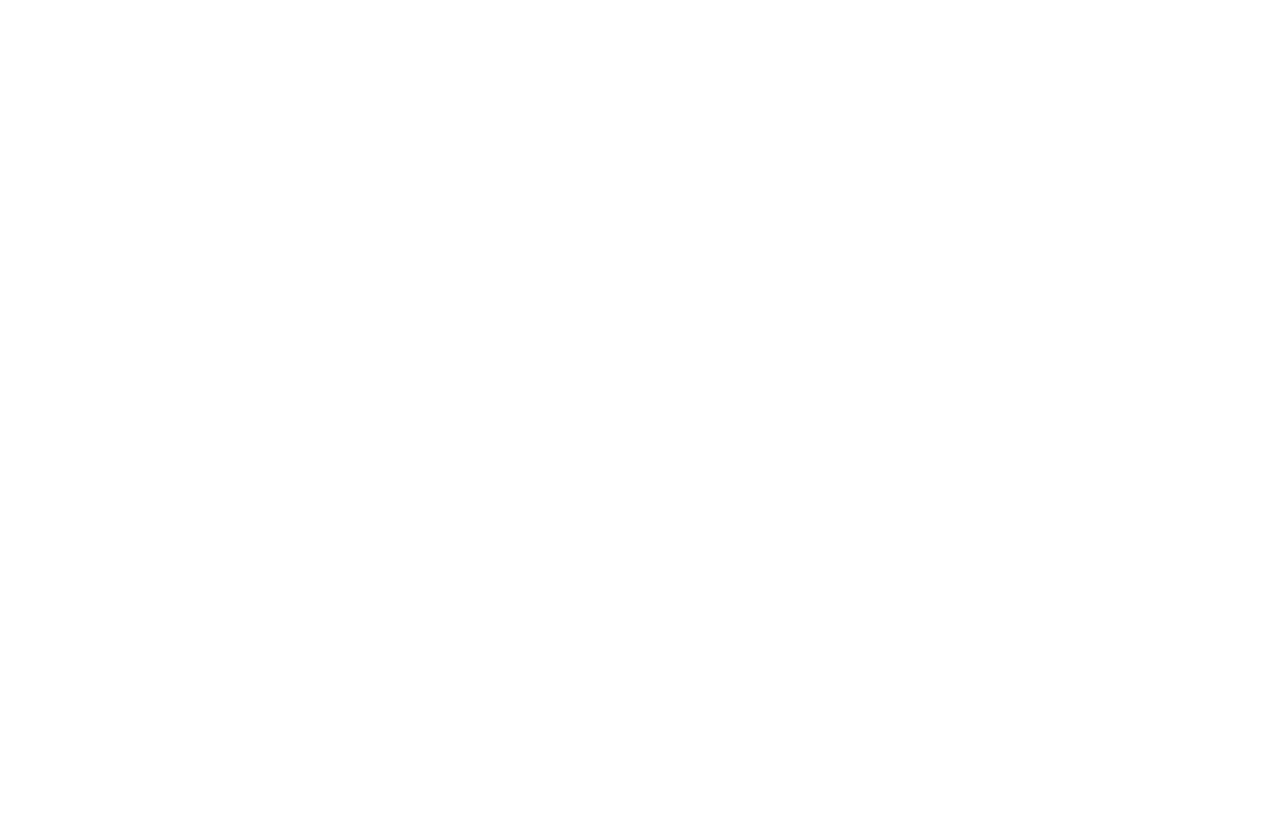
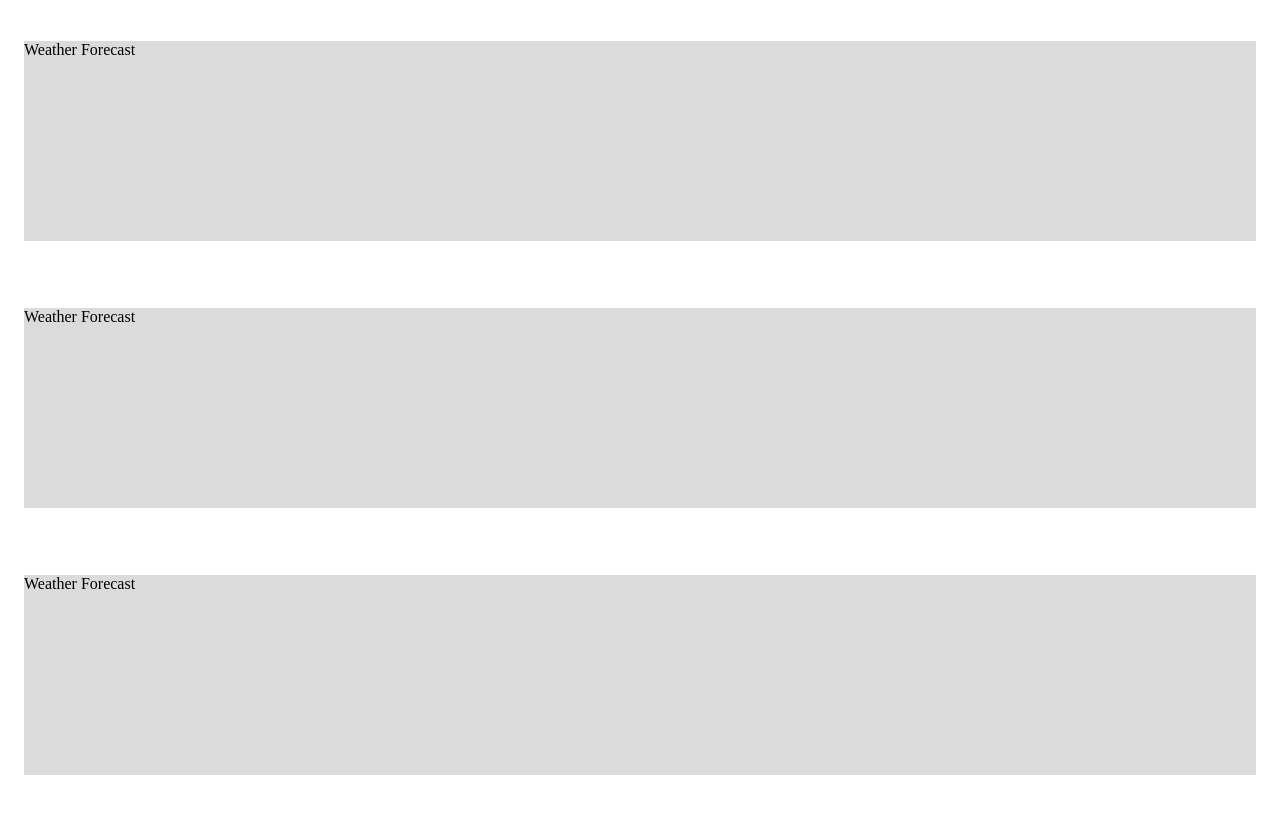
Before and after one commit to rivikid/weatherforecast-jh, a plain HTML site: page index.html in a window 1280 px wide. Drawn offline with Linux system fonts and the light colour scheme.

Commit message:
Initialize module (main component, css).

```diff
--- a/css/styles.css
+++ b/css/styles.css
@@ -0,0 +1,14 @@
+*,
+::after,
+::before {
+  box-sizing: border-box;
+}
+
+.block {
+  height: 100vh;
+  display: grid;
+  align-items: center;
+  justify-items: center;
+  padding: 1rem;
+  gap: 2rem;
+}
--- a/index.html
+++ b/index.html
@@ -8,6 +8,11 @@
     <link rel="stylesheet" type="text/css" href="css/styles.css" />
   </head>
   <body>
+    <div class="block">
+      <section id="weather-forecast-1" role="weather-forecast"></section>
+      <section id="weather-forecast-2" role="weather-forecast"></section>
+      <section id="weather-forecast-3" role="weather-forecast"></section>
+    </div>
     <script type="module" src="js/index.js"></script>
     <noscript>Sorry, your browser does not support JavaScript!</noscript>
   </body>
--- a/js/index.js
+++ b/js/index.js
@@ -0,0 +1,3 @@
+// initializing Weather Forecast module
+import { loadWeatherForecast } from "../modules/weatherForecast/main.js";
+loadWeatherForecast();
--- /dev/null
+++ b/modules/weatherForecast/components/css.js
@@ -0,0 +1,9 @@
+// inserting link of Weather Forecast module styles into HTML Head element
+export function insertCssToHtml() {
+  const head = document.querySelector("head");
+  const link = document.createElement("link");
+  link.rel = "stylesheet";
+  link.type = "text/css";
+  link.href = "modules/weatherForecast/css/styles.css";
+  head.appendChild(link);
+}
--- /dev/null
+++ b/modules/weatherForecast/css/styles.css
@@ -0,0 +1,13 @@
+/* main */
+
+[role="weather-forecast"] *,
+[role="weather-forecast"] ::after,
+[role="weather-forecast"] ::before {
+  box-sizing: border-box;
+}
+
+[role="weather-forecast"] {
+  width: 100%;
+  background: #dbdbdb;
+  height: 200px;
+}
--- /dev/null
+++ b/modules/weatherForecast/main.js
@@ -0,0 +1,18 @@
+import { WeatherForecast } from "./weatherForecast.js";
+import { insertCssToHtml } from "./components/css.js";
+
+export function loadWeatherForecast() {
+  // start initialization of Weather Forecast module immediately after DOM is loaded
+  return document.addEventListener("DOMContentLoaded", initWeatherForecast());
+}
+
+function initWeatherForecast() {
+  // inserting css styles for module to HTML Head
+  insertCssToHtml();
+  // initialize each WeatherForecast module
+  const weatherForecastsElements = document.querySelectorAll(
+    "[role=weather-forecast]"
+  );
+  // make new object for each Weather Forescast element
+  weatherForecastsElements.forEach((element) => new WeatherForecast(element));
+}
--- /dev/null
+++ b/modules/weatherForecast/weatherForecast.js
@@ -0,0 +1,4 @@
+export function WeatherForecast(moduleEl) {
+  moduleEl.innerHTML = "Weather Forecast";
+  console.log("Weather Forecast loaded.");
+}
```
